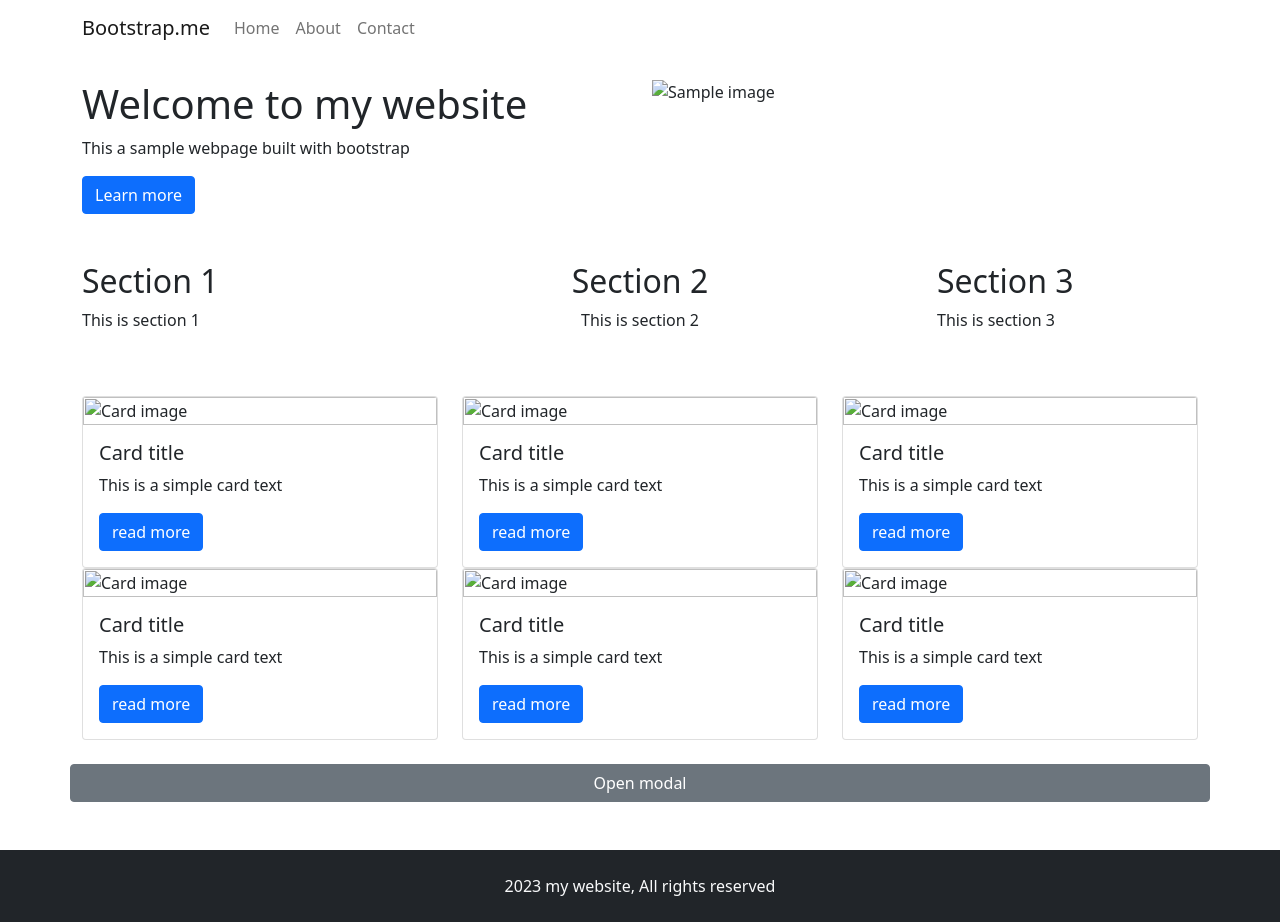
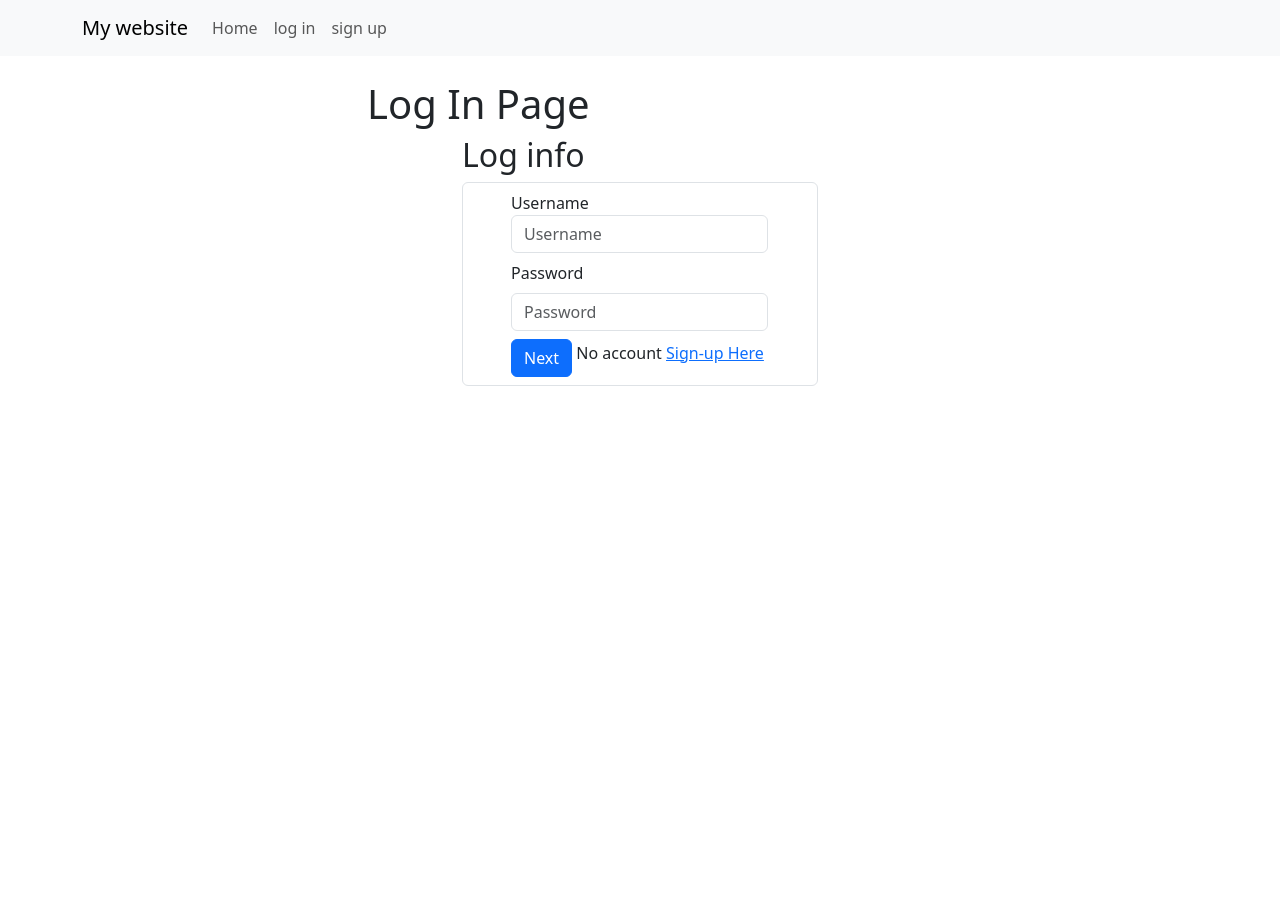
Before and after one commit to AhmadEid9/BootstrapLogin, a plain HTML site: page log.html in a window 1280 px wide. After the commit the page ends 800 px from the top, so only its background shows below. Drawn offline with nearby package versions, Linux system fonts and the light colour scheme.

Commit message:
Creating the Sign-up page

```diff
--- a/log.html
+++ b/log.html
@@ -1,12 +1,13 @@
-<html>
+<html lang="en">
 <head>
-    <link rel="stylesheet" href="https://cdn.jsdelivr.net/npm/bootstrap@5.0.0-beta2/dist/css/bootstrap.min.css">
-    <title>Welcome to BootStrap.me</title>
+    <link href="https://cdn.jsdelivr.net/npm/bootstrap@5.3.0/dist/css/bootstrap.min.css" rel="stylesheet" integrity="sha384-9ndCyUaIbzAi2FUVXJi0CjmCapSmO7SnpJef0486qhLnuZ2cdeRhO02iuK6FUUVM" crossorigin="anonymous">
+    <title>BootStrap Login Example</title>
 </head>
+
 <body>
-    <header class="navbar navbar-expand-lg navbar-light">
+    <header class="navbar navbar-expand-lg navbar-light bg-light">
         <div class="container">
-            <a class="navbar-brand" href="#">Bootstrap.me</a>
+            <a class="navbar-brand" href="#">My website</a>
             <button class="navbar-toggler" type="button" data-bs-toggle="collapse" data-bs-target="#navbarNav">
                 <span class="navbar-toggler-icon"></span>
             </button>
@@ -16,148 +17,40 @@
                         <a href="#" class="nav-link">Home</a>
                     </li>
                     <li class="nav-item">
-                        <a href="#" class="nav-link">About</a>
+                        <a href="log.html" class="nav-link">log in</a>
                     </li>
                     <li class="nav-item">
-                        <a href="#" class="nav-link">Contact</a>
+                        <a href="signup.html" class="nav-link">sign up</a>
                     </li>
                 </ul>
             </div>
         </div>
-
     </header>
 
     <div class="container mt-4">
-        <div class="row">
+        <div class="row justify-content-center">
             <div class="col-md-6">
-                <h1>Welcome to my website</h1>
-                <p>This a sample webpage built with bootstrap</p>
-                <button class="btn btn-primary">Learn more</button>
-            </div>
-            <div class="col-md-6">
-                <img src="prog.png" class="img-fluid" alt="Sample image" />
-            </div>
-        </div>
-    </div>
-    <div class="container mt-5">
-        <div class="row">
-            <div class="col-md-3">
-                <h2>Section 1</h2>
-                <p>This is section 1</p>
-            </div>
-            <div class="d-flex flex-column justify-content-center align-items-center col-md-6">
-                <h2>Section 2</h2>
-                <p>This is section 2</p>
-            </div>
-            <div class="col-md-3">
-                <h2>Section 3</h2>
-                <p>This is section 3</p>
-            </div>
-        </div>
-    </div>
-    <div class="container mt-5">
-        <div class="row">
-            <div class="col-md-4">
-                <div class="card">
-                    <img src="prog.png" class="card-img-top" alt="Card image" />
-                    <div class="card-body">
-                        <h5 class="card-title">Card title</h5>
-                        <p class="card-text">This is a simple card text</p>
-                        <a href="#" class="btn btn-primary">read more</a>
-                    </div>
-                </div>
-
-            </div>
-            <div class="col-md-4">
-                <div class="card">
-                    <img src="prog.png" class="card-img-top" alt="Card image" />
-                    <div class="card-body">
-                        <h5 class="card-title">Card title</h5>
-                        <p class="card-text">This is a simple card text</p>
-                        <a href="#" class="btn btn-primary">read more</a>
-                    </div>
-                </div>
-
-            </div>
-            <div class="col-md-4">
-                <div class="card">
-                    <img src="prog.png" class="card-img-top" alt="Card image" />
-                    <div class="card-body">
-                        <h5 class="card-title">Card title</h5>
-                        <p class="card-text">This is a simple card text</p>
-                        <a href="#" class="btn btn-primary">read more</a>
-                    </div>
-                </div>
-
-            </div>
-        </div>
-        <div class="row">
-            <div class="col-md-4">
-                <div class="card">
-                    <img src="prog.png" class="card-img-top" alt="Card image" />
-                    <div class="card-body">
-                        <h5 class="card-title">Card title</h5>
-                        <p class="card-text">This is a simple card text</p>
-                        <a href="#" class="btn btn-primary">read more</a>
-                    </div>
-                </div>
-
-            </div>
-            <div class="col-md-4">
-                <div class="card">
-                    <img src="prog.png" class="card-img-top" alt="Card image" />
-                    <div class="card-body">
-                        <h5 class="card-title">Card title</h5>
-                        <p class="card-text">This is a simple card text</p>
-                        <a href="#" class="btn btn-primary">read more</a>
-                    </div>
-                </div>
-
-            </div>
-            <div class="col-md-4">
-                <div class="card">
-                    <img src="prog.png" class="card-img-top" alt="Card image" />
-                    <div class="card-body">
-                        <h5 class="card-title">Card title</h5>
-                        <p class="card-text">This is a simple card text</p>
-                        <a href="#" class="btn btn-primary">read more</a>
-                    </div>
-                </div>
-
+                <h1>Log In Page</h1>
             </div>
         </div>
     </div>
     <div class="container">
-        <div class="row">
-            <button type="button" class="mt-4 mb-4 btn btn-secondary" data-bs-toggle="modal"
-                data-bs-target="#myModal">Open modal</button>
-        </div>
-    </div>
-    <div class="modal" id="myModal">
-        <div class="modal-dialog">
-            <div class="modal-content">
-                <div class="modal-header">
-                    <div class="modal-title">
-                        Modal title
-                    </div>
-                    <button type="button" class="btn-close" data-bs-dismiss="modal"></button>
-                </div>
-                <div class="modal-body">
-                    <p>this a modal demo</p>
-                </div>
-                <div class="modal-footer">
-                    <button type="button" class="btn btn-secondary" data-bs-dismiss="modal">Close</button>
-                    <button type="button" class="btn btn-primary">Save changes</button>
+        <div class="row justify-content-center">
+            <div class="col-md-4">
+                <h2>Log info</h2>
+                <div class="border border-gray-200 rounded px-5">
+                    <label class="form-label mt-2">Username</h3>
+                    <input type="text" class="form-control" id="username" placeholder="Username" name="username">
+
+                    <label class="form-label mt-2">Password</label>
+                    <input type="password"  class="form-control" id="password" placeholder="Password" name="password">
+
+                    <button class="mt-2 btn btn-primary" type="submit">Next</button>
+                    <label>No account <a href="signup.html">Sign-up Here</a></label>
                 </div>
             </div>
         </div>
     </div>
-    <footer class="bg-dark text-light text-center py-4 mt-4">
-        <div class="container">
-            2023 my website, All rights reserved
-        </div>
-    </footer>
-    <script src="https://cdn.jsdelivr.net/npm/bootstrap@5.0.0-beta2/dist/js/bootstrap.bundle.min.js"></script>
 </body>
 
 </html>
```
Also changed, not shown: index.html (deleted, +0 -56 lines), signup.html (added, +62 -0 lines).
